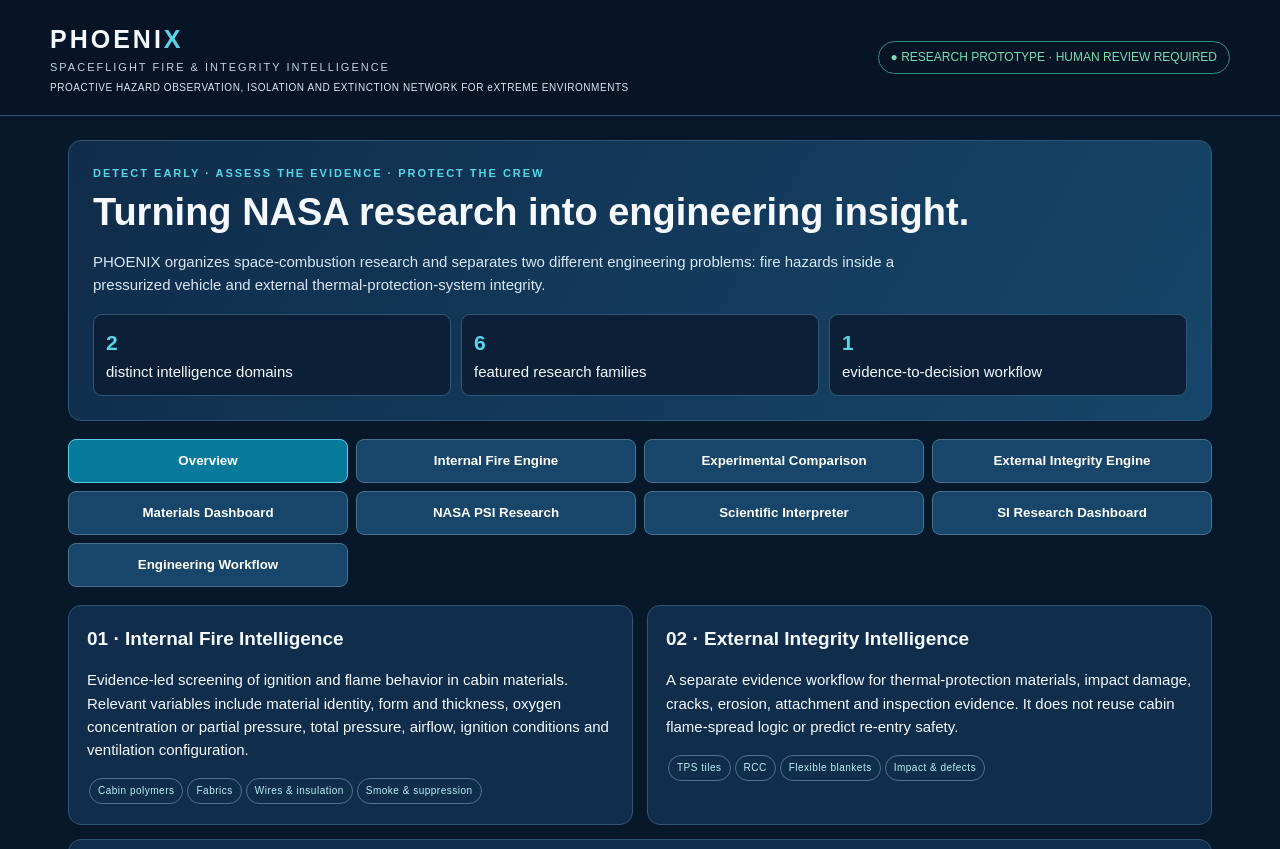
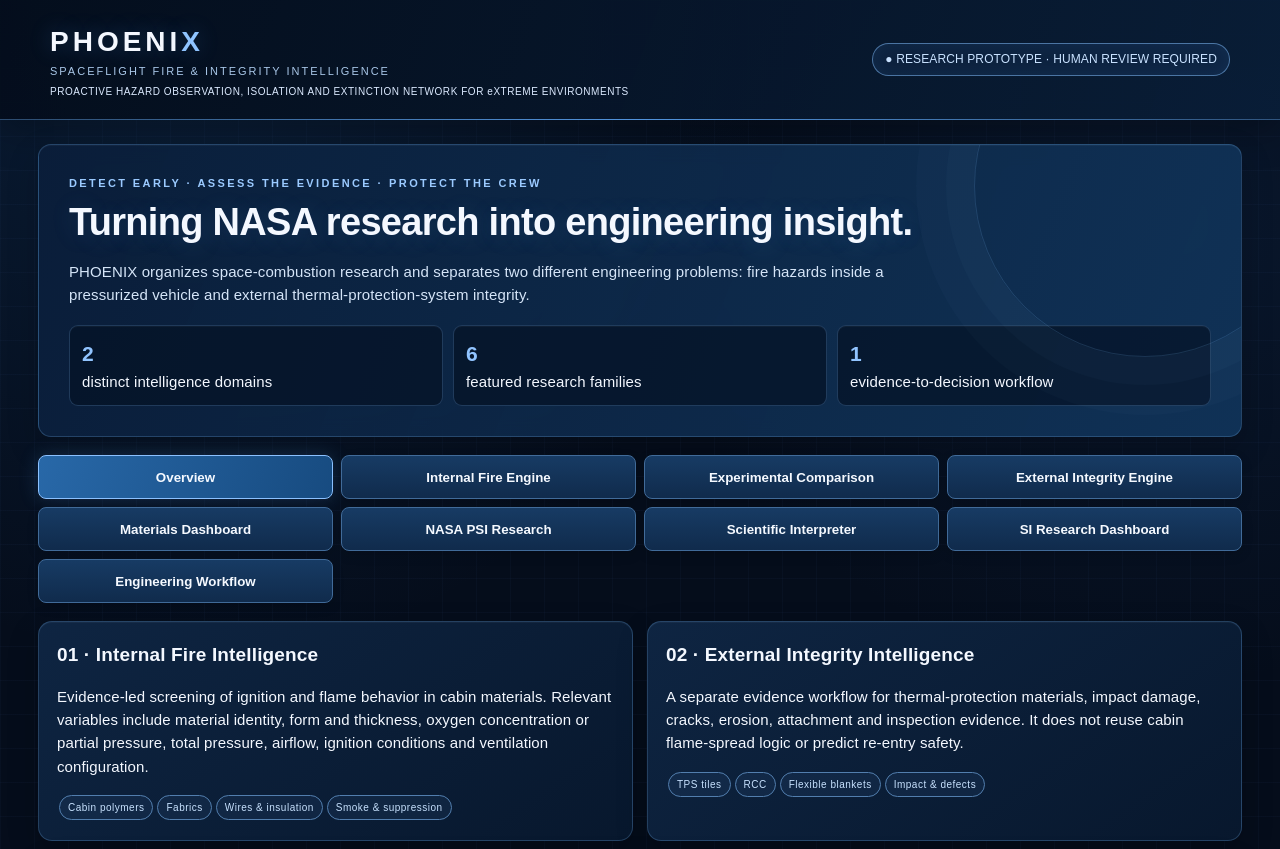
Before and after one commit to hbourouha-space/PHOENIX, a plain HTML site: page app/index.html in a window 1280 px wide. Shown: the top 849 px of the page. Drawn offline with Linux system fonts and the light colour scheme.

Commit message:
Give PHOENIX dashboard a futuristic blue-and-white mission-console design

```diff
--- a/app/index.html
+++ b/app/index.html
@@ -65,6 +65,68 @@ button{margin-top:12px}
 footer{text-align:center;color:#9fb5c9;font-size:12px;padding:22px;border-top:1px solid var(--line)}
 a{color:var(--cyan)}
 @media(max-width:760px){.grid,.metrics,.materials{grid-template-columns:1fr}.steps{grid-template-columns:1fr 1fr}.hero{padding:18px}}
+
+/* PHOENIX mission-console visual layer */
+:root{
+ --bg:#050d1b;--navy:#091a32;--panel:rgba(12,31,57,.88);--panel2:#10294a;
+ --line:rgba(105,164,226,.28);--white:#f4f8ff;--muted:#b8c9df;
+ --cyan:#78baff;--gold:#9fcaff;--red:#a9c9f2;--green:#8dbcf0;
+}
+html{scroll-behavior:smooth}
+body{
+ background:
+  radial-gradient(ellipse at 15% 0%,rgba(30,94,164,.22),transparent 38%),
+  radial-gradient(ellipse at 92% 18%,rgba(30,75,135,.16),transparent 32%),
+  linear-gradient(rgba(76,130,190,.045) 1px,transparent 1px),
+  linear-gradient(90deg,rgba(76,130,190,.045) 1px,transparent 1px),var(--bg);
+ background-size:auto,auto,34px 34px,34px 34px,auto;
+ letter-spacing:.12px;
+}
+header{
+ position:relative;background:linear-gradient(110deg,rgba(4,13,28,.98),rgba(9,29,55,.96));
+ border-bottom:1px solid rgba(111,177,245,.38);
+ box-shadow:0 10px 35px rgba(0,0,0,.28);
+}
+header:after{content:"";position:absolute;left:0;right:0;bottom:-1px;height:1px;background:linear-gradient(90deg,transparent,#5daaff,transparent);opacity:.75}
+.brand{font-size:28px;letter-spacing:4px;text-shadow:0 0 22px rgba(91,166,255,.28)}
+.brand span{color:#8fc4ff}
+.sub{color:#a9c7e8}
+.acronym{color:#dceaff}
+.status{border-color:rgba(126,184,245,.55);background:rgba(53,105,166,.13);color:#c9e2ff;box-shadow:inset 0 0 18px rgba(87,157,230,.08)}
+main{max-width:1240px}
+.hero,.panel,.card{border-color:rgba(112,169,226,.27);box-shadow:0 12px 32px rgba(0,0,0,.19),inset 0 1px rgba(255,255,255,.035);backdrop-filter:blur(10px)}
+.hero{position:relative;overflow:hidden;background:linear-gradient(112deg,rgba(10,30,58,.97),rgba(17,53,91,.91));padding:30px}
+.hero:after{content:"";position:absolute;right:-75px;top:-130px;width:340px;height:340px;border:1px solid rgba(133,190,250,.16);border-radius:50%;box-shadow:0 0 0 28px rgba(133,190,250,.025),0 0 0 58px rgba(133,190,250,.02);pointer-events:none}
+.eyebrow{color:#9bcaff;letter-spacing:2.4px}
+.hero h1{letter-spacing:-.7px;text-shadow:0 3px 24px rgba(91,157,230,.18)}
+.hero p{color:#d5e5f8}
+.metric,.material,.step,.result{background:rgba(5,19,38,.72);border-color:rgba(111,169,230,.25)}
+.metric{box-shadow:inset 0 1px rgba(255,255,255,.035)}
+.metric b,.step b{color:#91c4ff}
+.nav{position:relative}
+.nav button,button{background:linear-gradient(180deg,#173b64,#102b4c);border-color:#416b99;color:#f5f9ff;box-shadow:0 4px 12px rgba(0,0,0,.14)}
+.nav button:hover,button:hover{background:linear-gradient(180deg,#24568b,#173b65);border-color:#8bbfff;box-shadow:0 0 18px rgba(83,155,232,.18);transform:translateY(-1px)}
+.nav button.active,button.primary{background:linear-gradient(110deg,#2868a8,#174b80);border-color:#8bc1ff;box-shadow:0 0 20px rgba(83,155,232,.2)}
+button{transition:transform .18s ease,background .18s ease,border-color .18s ease,box-shadow .18s ease}
+.panel{background:linear-gradient(145deg,rgba(15,39,69,.94),rgba(8,25,47,.94));border-radius:14px}
+.panel h2{letter-spacing:.15px}
+.panel h3{color:#dcecff}
+input,select,textarea{background:rgba(4,17,34,.9);border-color:#42658d;color:#f4f8ff}
+input:hover,select:hover,textarea:hover{border-color:#719ed0}
+input:focus,select:focus,textarea:focus{border-color:#9ac8ff;box-shadow:0 0 0 3px rgba(100,164,232,.13);outline:none}
+.result{border-color:#5d8fc3}
+.pill{color:#c8e2ff;border-color:#527eae;background:rgba(56,105,160,.12)}
+.note{border-left-color:#7eb7f4;background:rgba(25,56,91,.52);color:#e0edfc}
+.warn,.danger,.ok{color:#a9cefa}
+.source{border-bottom-color:rgba(112,169,226,.22)}
+.source a,a{color:#9bcaff}
+footer{color:#a9bfd9;border-top-color:rgba(112,169,226,.24)}
+/* Keep all status accents within the requested blue-and-white identity. */
+[style*="#58d6e8"],[style*="#55cce0"]{color:#9bcaff!important}
+[style*="#ffc36b"],[style*="--gold"]{color:#a9cefa!important}
+@media(max-width:760px){.hero{padding:21px}.hero:after{opacity:.45}.brand{font-size:25px}}
+@media(prefers-reduced-motion:reduce){html{scroll-behavior:auto}*,*:before,*:after{transition:none!important;animation:none!important}}
+
 </style>
 </head>
 <body>
```
